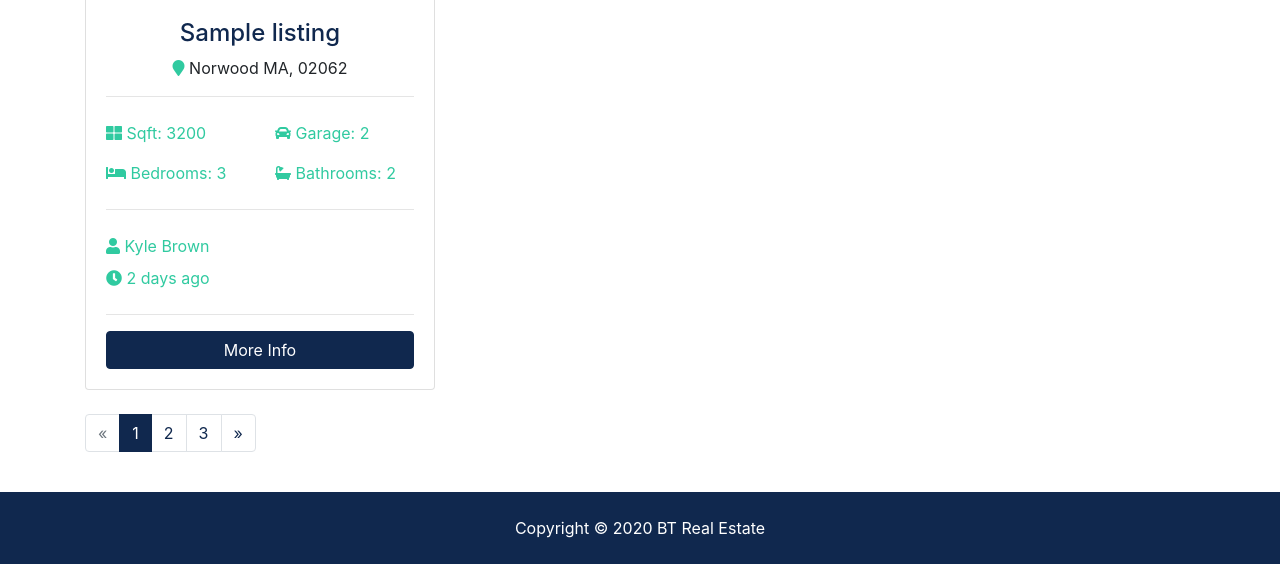
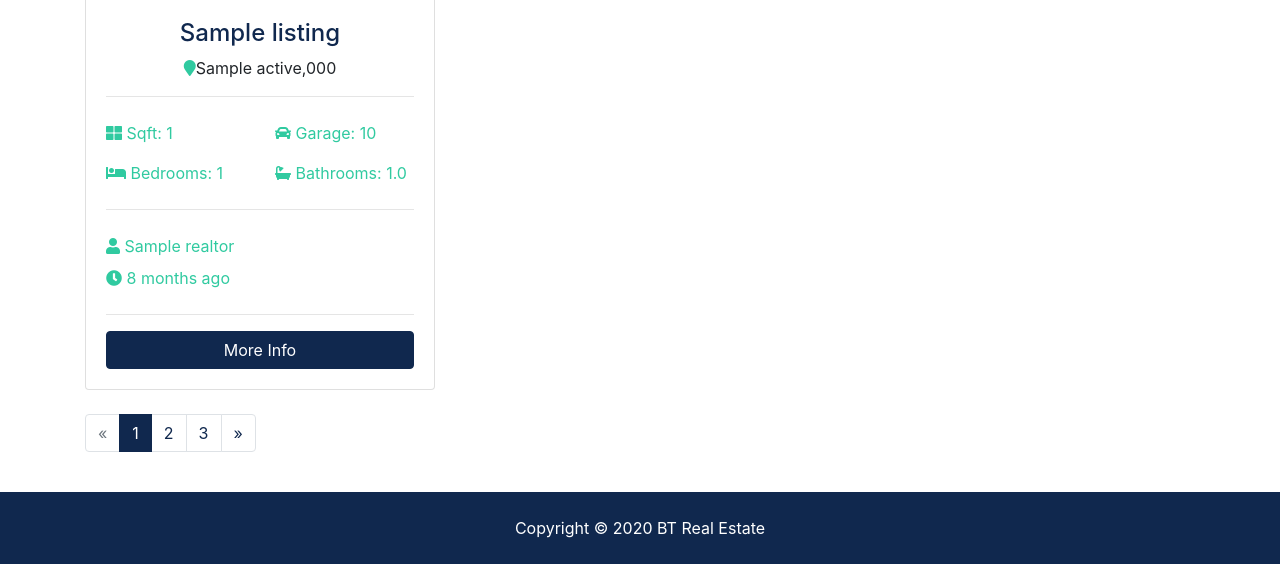
Before and after one commit to SyedShahiq/real_state, a Django app: page /listing/ in a window 1280 px wide. Shown: the part 712-1276 px from the top of the page. Run offline with Django 3.2, Linux system fonts and the light colour scheme; tables that the repository leaves empty hold one stand-in row (values such as "Sample post"); grey boxes marked "Sample" are stand-in pictures; some libraries are stand-ins or nearby versions.

Commit message:
Properties listings added

```diff
--- a/btre/settings.py
+++ b/btre/settings.py
@@ -39,7 +39,8 @@ INSTALLED_APPS = [
     'django.contrib.staticfiles',
     'pages.apps.PagesConfig',
     'listings.apps.ListingsConfig',
-    'realtors.apps.RealtorsConfig'
+    'realtors.apps.RealtorsConfig',
+    'django.contrib.humanize'
 ]
 
 MIDDLEWARE = [
--- a/listings/views.py
+++ b/listings/views.py
@@ -4,13 +4,13 @@ from .models import Listing
 
 def index(request):
     listings = Listing.objects.all()
-    print(listings)
-    return render(request, 'listings/listings.html', {
+    context = {
         'listings': listings
-    })
+    }
+    return render(request, 'listings/listings.html', context)
 
 
-def listing(request):
+def listing(request, listing_id):
     return render(request, 'listings/listing.html')
 
 
--- a/templates/listings/listings.html
+++ b/templates/listings/listings.html
@@ -1,7 +1,7 @@
 {% extends 'base.html' %}
 
 {% block title %}BRTE | Listings{% endblock title %}
-
+{% load humanize %}
 
 {% block content %}
 
@@ -35,50 +35,57 @@
 <section id="listings" class="py-4">
     <div class="container">
         <div class="row">
+            {% if listings  %}
             {% for listing in listings %}
             <div class="col-md-6 col-lg-4 mb-4">
                 <div class="card listing-preview">
-                    <img class="card-img-top" src="assets/img/homes/home-1.jpg" alt="">
+                    <img class="card-img-top" src="{{listing.photo_main.url}}" alt="">
                     <div class="card-img-overlay">
                         <h2>
-                            <span class="badge badge-secondary text-white">${{listing.price}}</span>
+                            <span class="badge badge-secondary text-white">${{listing.price | intcomma}}</span>
                         </h2>
                     </div>
                     <div class="card-body">
                         <div class="listing-heading text-center">
                             <h4 class="text-primary">{{listing.title}}</h4>
                             <p>
-                                <i class="fas fa-map-marker text-secondary"></i> Norwood MA, 02062</p>
+                                <i class="fas fa-map-marker text-secondary"></i>{{listing.city}}
+                                {{listing.state}},{{listing.zipcode}}</p>
                         </div>
                         <hr>
                         <div class="row py-2 text-secondary">
                             <div class="col-6">
-                                <i class="fas fa-th-large"></i> Sqft: 3200</div>
+                                <i class="fas fa-th-large"></i> Sqft: {{listing.sqft}}</div>
                             <div class="col-6">
-                                <i class="fas fa-car"></i> Garage: 2</div>
+                                <i class="fas fa-car"></i> Garage: {{listing.garage}}</div>
                         </div>
                         <div class="row py-2 text-secondary">
                             <div class="col-6">
-                                <i class="fas fa-bed"></i> Bedrooms: 3</div>
+                                <i class="fas fa-bed"></i> Bedrooms: {{listing.bedrooms}}</div>
                             <div class="col-6">
-                                <i class="fas fa-bath"></i> Bathrooms: 2</div>
+                                <i class="fas fa-bath"></i> Bathrooms: {{listing.bathrooms}}</div>
                         </div>
                         <hr>
                         <div class="row py-2 text-secondary">
                             <div class="col-12">
-                                <i class="fas fa-user"></i> Kyle Brown</div>
+                                <i class="fas fa-user"></i> {{listing.realtor}}</div>
                         </div>
                         <div class="row text-secondary pb-2">
-                            <div class="col-6">
-                                <i class="fas fa-clock"></i> 2 days ago</div>
+                            <div class="col-12">
+                                <i class="fas fa-clock"></i> {{listing.list_date | timesince}} ago</div>
                         </div>
                         <hr>
-                        <a href="listing.html" class="btn btn-primary btn-block">More Info</a>
+                        <a href="{% url 'listing' listing.id %}" class="btn btn-primary btn-block">More Info</a>
                     </div>
                 </div>
             </div>
             {% endfor %}
 
+            {% else %}
+            <div class="col-md-12">
+                <h4>No Listings Available</h4>
+            </div>
+            {% endif %}
         </div>
 
         <div class="row">
```
